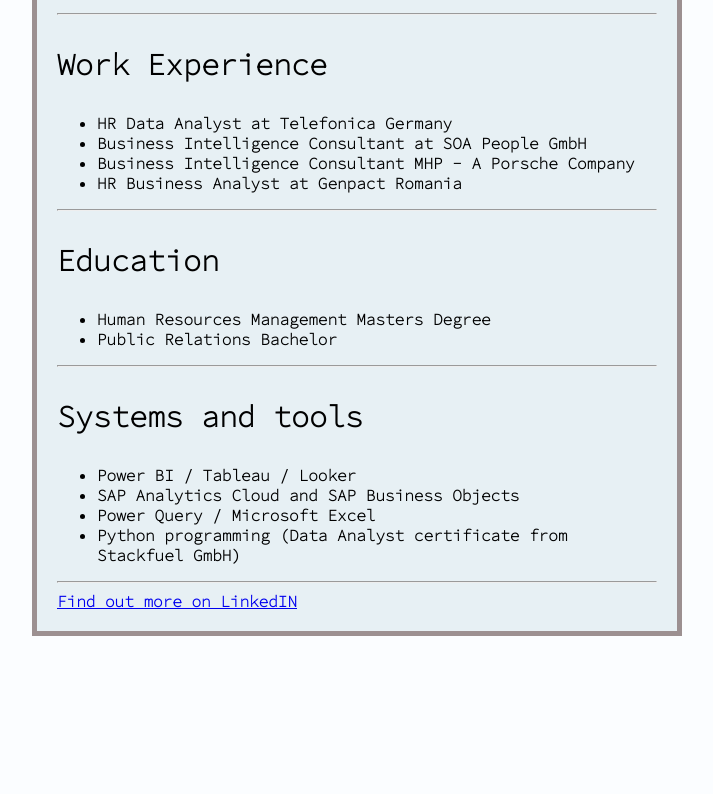
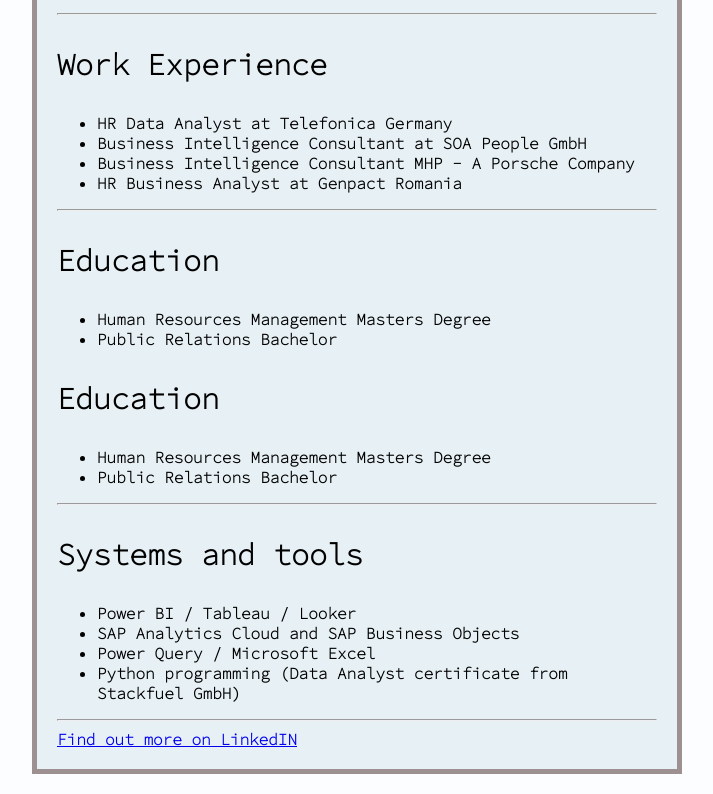
Before and after one commit to lexguru1/my-static-website, a plain HTML site: page index.html in a window 1280 px wide. Shown: the part 757-1551 px from the top of the page, without its empty margins (283-996 px from the left). Before the commit the page ends 1413 px from the top, so only its background shows below. Drawn offline with Linux system fonts and the light colour scheme.

Commit message:
third commit

```diff
--- a/index.html
+++ b/index.html
@@ -32,7 +32,11 @@
         <li>Human Resources Management Masters Degree</li>
         <li>Public Relations Bachelor</li>
     </ul>
-
+    <h3>Education</h3>
+    <ul>
+        <li>Human Resources Management Masters Degree</li>
+        <li>Public Relations Bachelor</li>
+    </ul>
     <hr>
     <h3>Systems and tools</h3>
     <ul>
```
